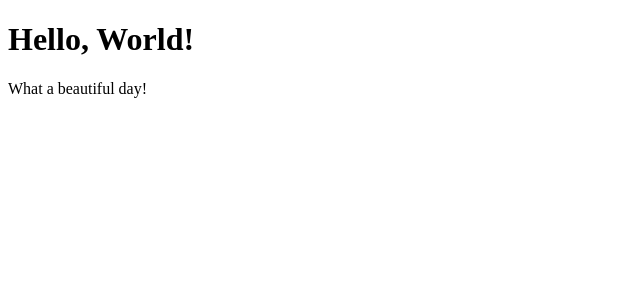
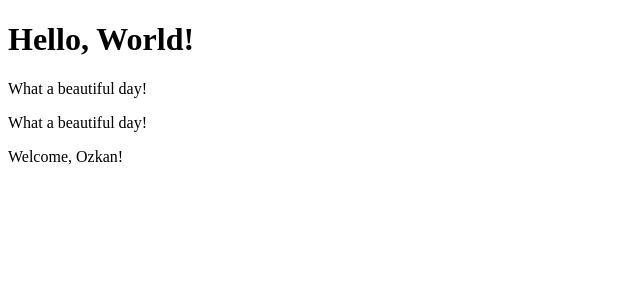
Before and after one commit to OzkanYilmaz384/React_Exercises, a React (Create React App) app in the folder React_Exercises/my-app/: page / in a window 1280 px wide. Shown: the top 300 px of the page, without its empty margins (0-640 px from the left). Built offline with nearby package versions, Linux system fonts and the light colour scheme.

Commit message:
Props_01

```diff
--- a/React_Exercises/my-app/src/App.js
+++ b/React_Exercises/my-app/src/App.js
@@ -1,11 +1,15 @@
 import React, { Component } from "react";
 import Hello from "./Hello";
+import Message from "./Message";
+import { Welcome } from "./Welcome";
 
 export default class App extends Component {
     render() {
         return (
             <div>
                 <Hello />
+                <Message />
+                <Welcome name="Ozkan" />
             </div>
         )
     }
--- /dev/null
+++ b/React_Exercises/my-app/src/Welcome.js
@@ -0,0 +1,10 @@
+import { Component } from "react";
+import React from "react";
+
+export class Welcome extends Component {
+    render() {
+        return (
+            <p>Welcome, {this.props.name}!</p>
+        )
+    }
+}
```
